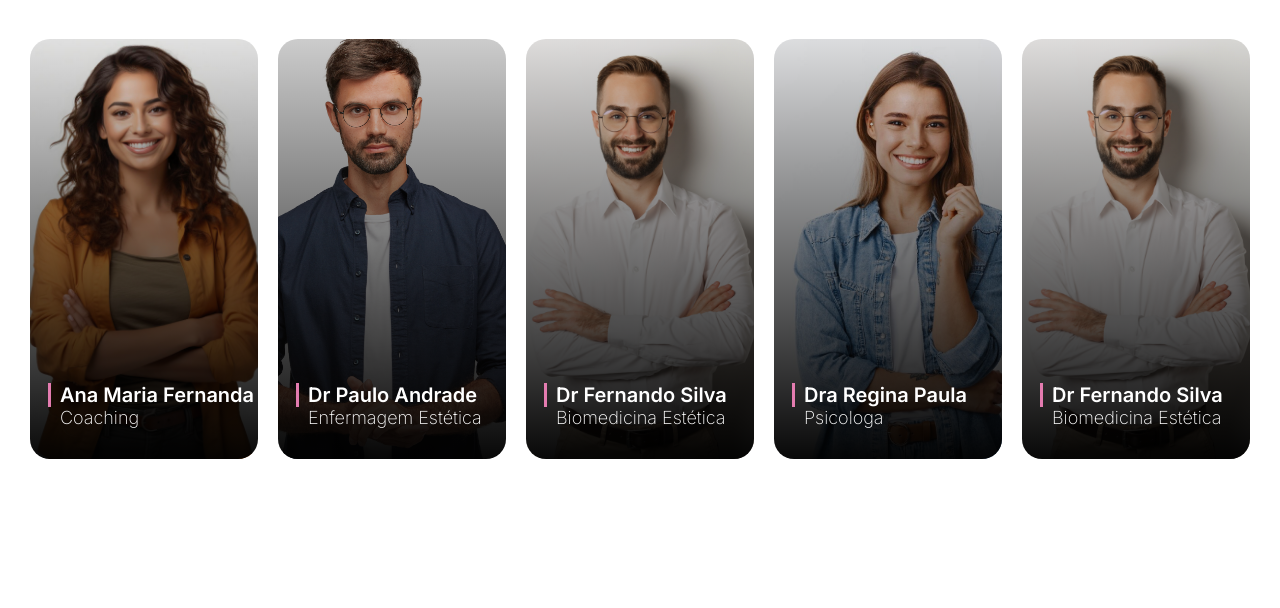
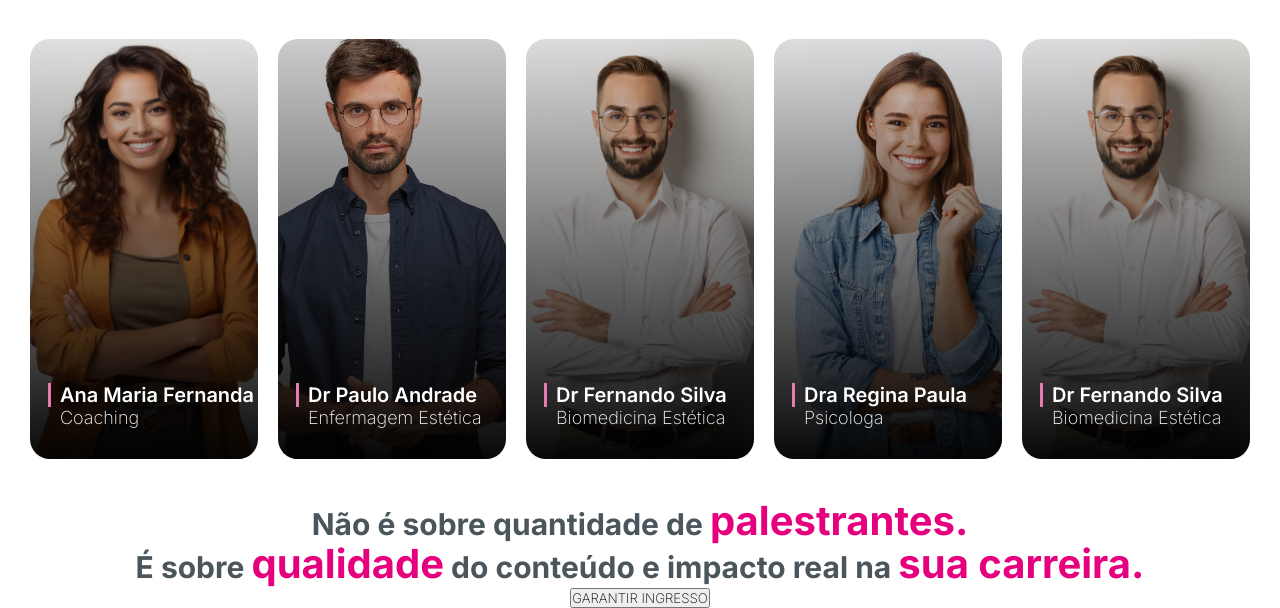
Before and after one commit to kleyton-ferreira/InnBrazil, a website: page src/index.html in a window 1280 px wide. Shown: the part 2636-3244 px from the top of the page. Before the commit the page ends 3137 px from the top, so only its background shows below. Drawn offline with nearby package versions, Linux system fonts and the light colour scheme.

Commit message:
feat: add confirmed components

```diff
--- a/src/components/css/index.css
+++ b/src/components/css/index.css
@@ -683,3 +683,20 @@
   font-size: 18px;
   font-weight: bold;
 }
+
+.confirmed .comfirmed-rodape-text p {
+  font-size: 30px;
+  line-height: 40px;
+  font-weight: bold;
+  color: var(--primary-gray);
+}
+
+.confirmed .comfirmed-rodape-text p strong {
+  font-size: 40px;
+  color: var(--primary-pink);
+}
+
+.confirmed .comfirmed-rodape-text p span {
+  font-weight: bold;
+  display: block;
+}
--- a/src/index.html
+++ b/src/index.html
@@ -409,6 +409,20 @@
                 </div>
               </div>
             </div>
+            <div class="comfirmed-rodape-text">
+              <p>
+                Não é sobre quantidade de <strong>palestrantes.</strong>
+                <span
+                  >É sobre <strong>qualidade</strong> do conteúdo e impacto real
+                  na <strong>sua carreira.</strong>
+                </span>
+              </p>
+            </div>
+            <div class="confitmed-button">
+              <a href="#" target="_blank">
+                <button>GARANTIR INGRESSO</button>
+              </a>
+            </div>
           </div>
         </div>
       </section>
```
